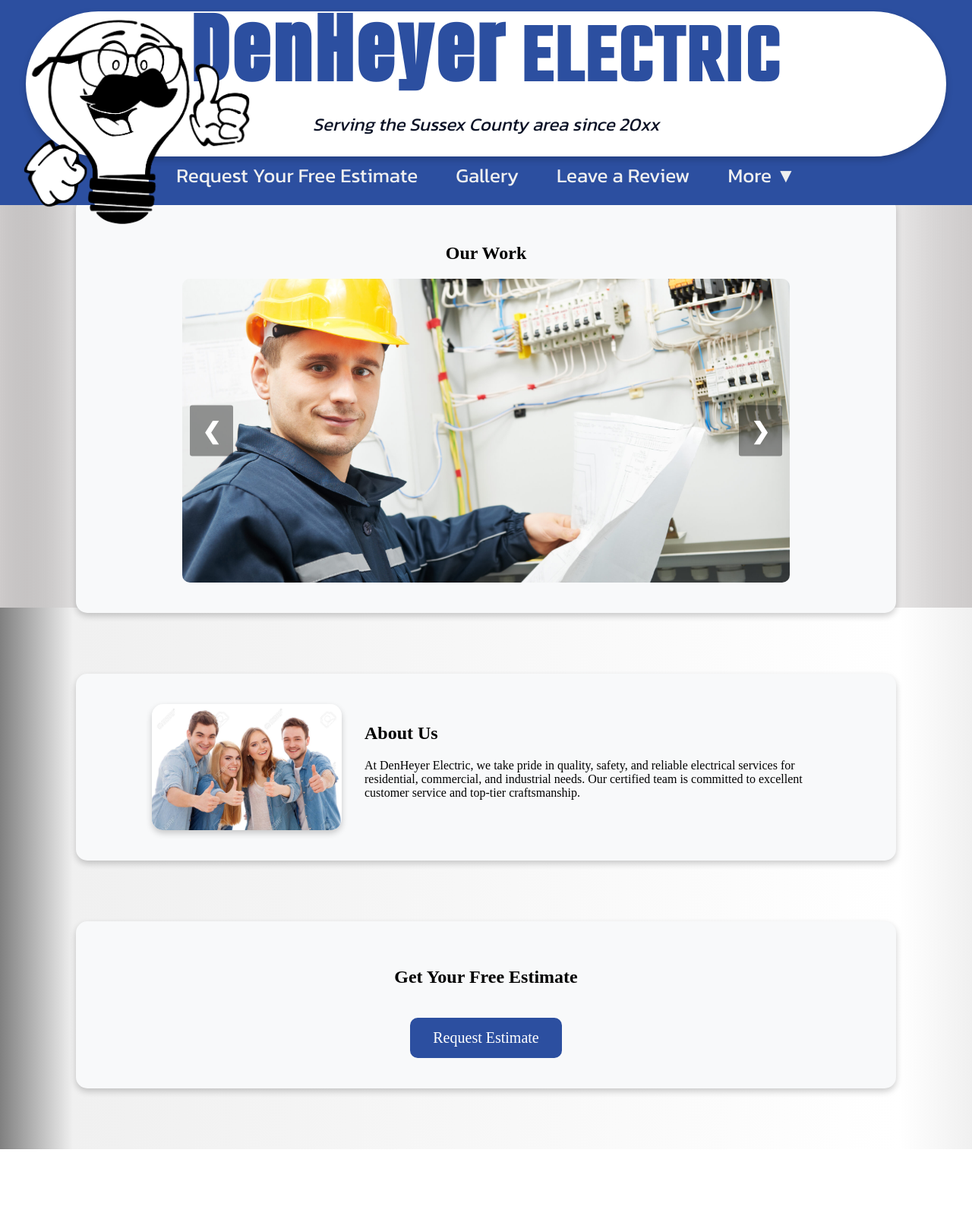
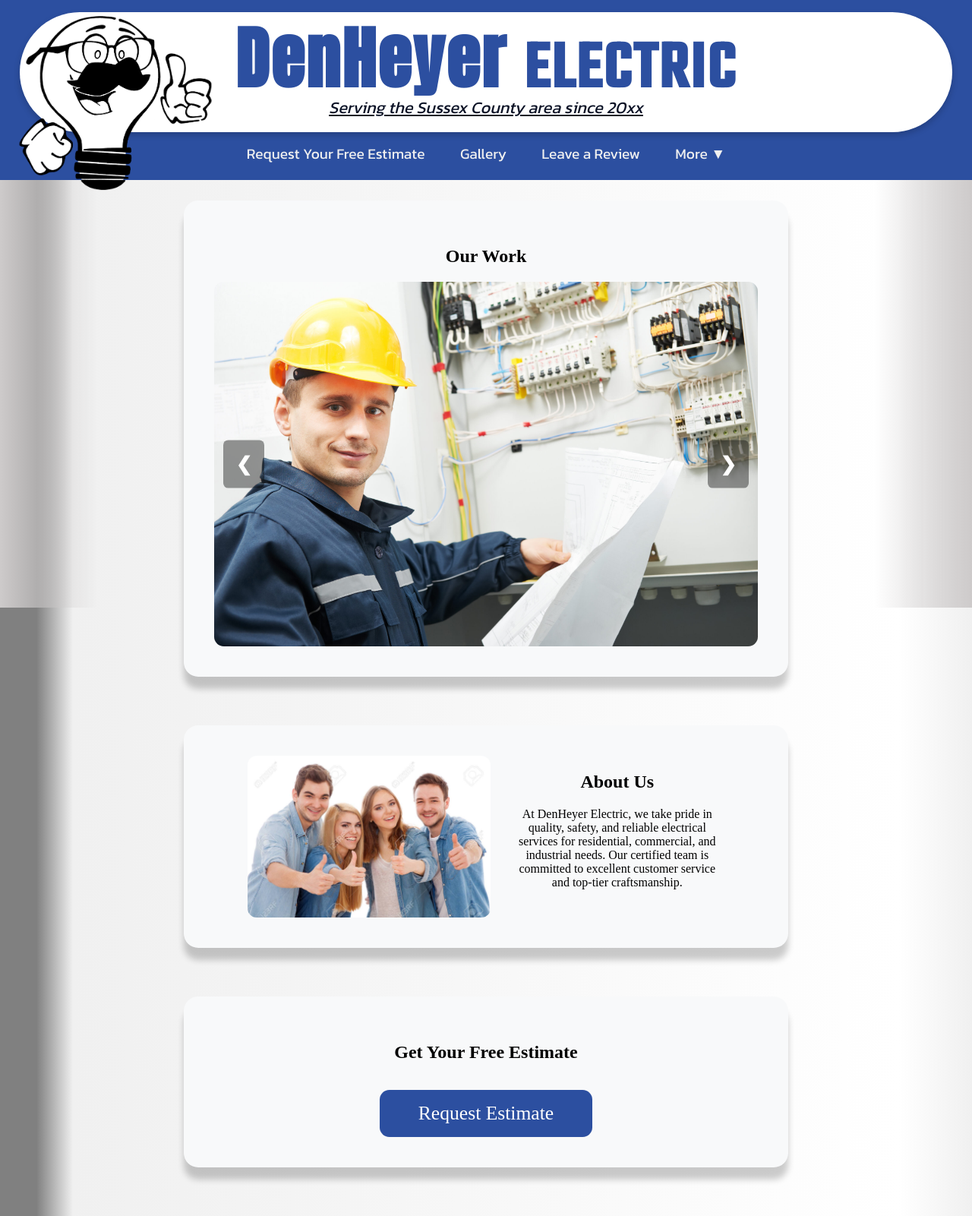
Before and after one commit to wilhelm-SU/DenHeyer-Electric-Websystems, a Flask app: page / in a window 1280 px wide. Shown: the whole page at 76% size. Before the commit the page ends 1513 px from the top, so only its background shows below. Run offline with Flask 3, Linux system fonts and the light colour scheme; some libraries are stand-ins or nearby versions.

Commit message:
Made the measurements for the homepage scalable for whenever page is minimized or shrunk

```diff
--- a/templates/home.html
+++ b/templates/home.html
@@ -2,22 +2,20 @@
 <html>
 <head>
 <title>DenHeyer Electric</title>
+    <meta name="viewport" content="width=device-width, initial-scale=1.0">
     <link href="https://fonts.googleapis.com/css2?family=Anton&family=Teko:wght@500&display=swap" rel="stylesheet">
     <link href="https://fonts.googleapis.com/css2?family=Kanit&display=swap" rel="stylesheet">
     <link href="https://fonts.googleapis.com/css2?family=Dancing+Script&display=swap" rel="stylesheet">
 <style>
+
 body {
-  background: linear-gradient(
-    to right,
-    gray 0in,
-    #f0f0f0 1in,
-    white calc(100% - 1in),
-    #f0f0f0 100%
-  );
+  background: linear-gradient(to right, gray 0.5in, #f0f0f0 1in, white calc(100% - 1in), #f0f0f0 100%);
   overflow-y: scroll;
   margin: 0;
   padding: 0;
+  );
 }
+
 </style>
 </head>
 <body>
@@ -86,7 +84,7 @@ body {
    /* Unified Header Bar */
  .header-bar {
   background-color: #2C4FA0; /* Your blue color */
-  padding: 15px 0;
+  padding: 2vh 0;
   text-align: center;
   width: 100%;
   position: absolute; /* Ensures it starts at the top */
@@ -98,23 +96,24 @@ body {
   /* Title inside the header */
   .header-bar h1 {
     color: #2C4FA0; /* Slightly off-white */
-    font-size: 70px;
-    margin: 0;
-    padding-bottom: 10px;
+    font-size: 7vw;
+    margin-top: 4vh;
+      margin-bottom: 0;
+    padding-bottom: .5vh;
   }
 
   /* Navigation inside the header */
   .navbar {
     display: flex;
     justify-content: center;
-    gap: 40px;
+    gap: 3vw;
   }
 
   .navbar a, .dropbtn {
     color: #F0F0F0; /* Slightly off-white */
     text-decoration: none;
-    font-size: 26px;
-    padding: 5px;
+    font-size: 1.5vw;
+    padding: .5vh;
     background: none;
     border: none;
     cursor: pointer;
@@ -123,7 +122,7 @@ body {
 
   .navbar a:hover, .dropbtn:hover {
     background-color: #A3B6E9;
-    border-radius: 5px;
+    border-radius: .3vh;
   }
 
   /* Dropdown container */
@@ -137,18 +136,19 @@ body {
     display: none;
     position: absolute;
     background-color: #F8F9FA; /* Soft Gray */
-    min-width: 150px;
-    box-shadow: 0px 4px 8px rgba(0, 0, 0, 0.2);
+    min-width: 14vw;
+    box-shadow: 0 .5vh 1vh rgba(0, 0, 0, 0.2);
     z-index: 1;
-    border-radius: 5px;
+    border-radius: 1vh;
   }
 
   /* Dropdown menu links */
   .dropdown-content a {
     color: black;
-    padding: 10px;
+    padding: 1vh;
     display: block;
     text-align: left;
+    font-size: 1.3vw;
   }
 
   .dropdown-content a:hover {
@@ -170,24 +170,24 @@ body {
 
 .lightbulb {
   position: absolute;
-  top: 11px;
-  left: 30px;
-  height: 300px;
+  top: 1vh;
+  left: 3vh;
+  height: 20vw;
   width: auto;
   z-index: 2;
 }
 
 .denheyer {
   font-family: 'Anton', sans-serif;
-  font-size: 100px;
-  letter-spacing: 5px;
+  font-size: 7vw;
+  letter-spacing: .2vw;
 
 }
 
 .electric {
   font-family: 'Teko', sans-serif;
-  font-size: 110px;
-  letter-spacing: 3px;
+  font-size: 7vw;
+  letter-spacing: .2vw;
 }
 
 .title-oval {
@@ -195,17 +195,21 @@ body {
   justify-content: center;      /* Center horizontally */
   align-items: center;          /* Center vertically */
   background-color: #ffffff;
-  border-radius: 200px;
-  padding: 5px 30px;           /* Space inside the oval */
-  margin: 0 auto;               /* Center the oval in the page */
-  max-width: 90%;               /* Prevent from touching edges */
-  box-shadow: 0 4px 10px rgba(0, 0, 0, 0.2);
+  border-radius: 20vw;
+  padding: .2vh 3vw;           /* Space inside the oval */
+  margin-top: 0; /* Center the oval in the page */
+  margin-bottom: 1.3vh;
+  margin-left: 2vw;
+  margin-right: 2vw;
+  width: auto;
+  max-width: calc(100% - 10vw);              /* Prevent from touching edges */
+  box-shadow: 0 .5vh 1vh rgba(0, 0, 0, 0.2);
 }
 
 .sidebar {
   position: fixed;
   top: 0;
-  width: 2in;
+  width: 10vw;
   height: 100vh;
   z-index: -1;
 }
@@ -221,23 +225,23 @@ body {
 }
 
 .home-section {
-    margin: 80px auto;
-    padding: 40px;
-    max-width: 1000px;
+    margin: 8vh auto;
+    padding: 5vh;
+    max-width: 56vw;
     background-color: #f8f9fa;
-    border-radius: 15px;
-    box-shadow: 0 4px 8px rgba(0, 0, 0, 0.2);
+    border-radius: 1.5vw;
+    box-shadow: 0 2vh 1vh rgba(0, 0, 0, 0.2);
     text-align: center;
 }
 
 .slideshow-container {
     position: relative;
     width: 100%;
-    max-width: 800px;
-    height: 400px;
+    max-width: 80vw;
+    height: 60vh;
     margin: 0 auto; /* Center the slideshow */
     overflow: hidden;
-    border-radius: 10px;
+    border-radius: 1vw;
 
 }
 
@@ -249,17 +253,17 @@ body {
 }
 
 #gallery-slideshow {
-    margin-top: 260px; /* or adjust as needed */
+    margin-top: 33vh; /* or adjust as needed */
 }
 
 .estimate-button {
     display: inline-block;
-    padding: 15px 30px;
-    margin-top: 20px;
-    font-size: 20px;
+    padding: 2vh 4vw;
+    margin-top: 2vh;
+    font-size: 2vw;
     background-color: #2C4FA0;
     color: white;
-    border-radius: 10px;
+    border-radius: 1vw;
     text-decoration: none;
     transition: background-color 0.3s;
 }
@@ -276,23 +280,23 @@ body {
   cursor: pointer;
   position: absolute;
   top: 50%;
-  padding: 16px;
+  padding: 2vh;
   color: white;
-  font-size: 30px;
+  font-size: 2vw;
   font-weight: bold;
   background-color: rgba(0, 0, 0, 0.4);
-  border-radius: 3px;
+  border-radius: .5vw;
   user-select: none;
   z-index: 3;
   transform: translateY(-50%);
 }
 
 .prev {
-  left: 10px;
+  left: 1vw;
 }
 
 .next {
-  right: 10px;
+  right: 1vw;
 }
 
 .prev:hover, .next:hover {
@@ -303,20 +307,19 @@ body {
     display: flex;
     align-items: center;
     justify-content: center;
-    gap: 30px;
+    gap: 2vw;
     flex-wrap: wrap; /* Makes it mobile-friendly */
 }
 
 .about-image {
-    width: 250px;
+    width: 25vw;
     height: auto;
-    border-radius: 15px;
-    box-shadow: 0 4px 8px rgba(0, 0, 0, 0.2);
+    border-radius: 1.5vh;
 }
 
 .about-text {
-    max-width: 600px;
-    text-align: left;
+    max-width: 22vw;
+    text-align: center;
 }
 
 #about-us h2 {
@@ -327,17 +330,18 @@ body {
   display: flex;
   flex-direction: column;
   align-items: center;
-  line-height: 1.1; /* reduce overall vertical spacing */
-  margin-top: -10px; /* pull subtitle up slightly */
+  line-height: .8; /* reduce overall vertical spacing */
+  margin-top: -1vh; /* pull subtitle up slightly */
 }
 
 
 .subtitle {
   margin-top: 0;  /* Reduced space from the title */
-  font-size: 24px;
+  font-size: 1.7vw;
   color: #0a1125;
     font-family: 'Kanit', sans-serif;
     font-style: italic;
+    text-decoration: underline;
 
 }
 
```
